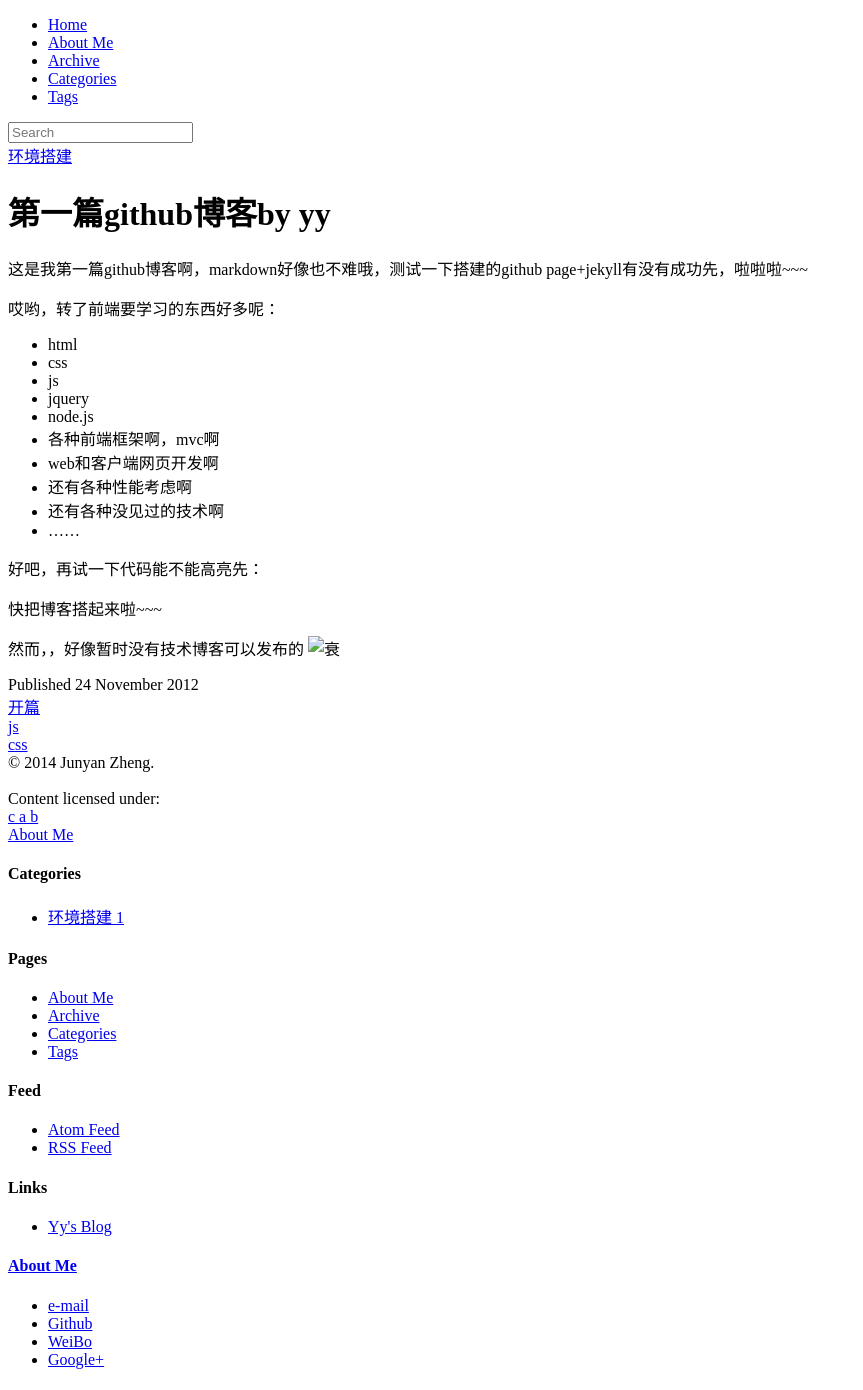
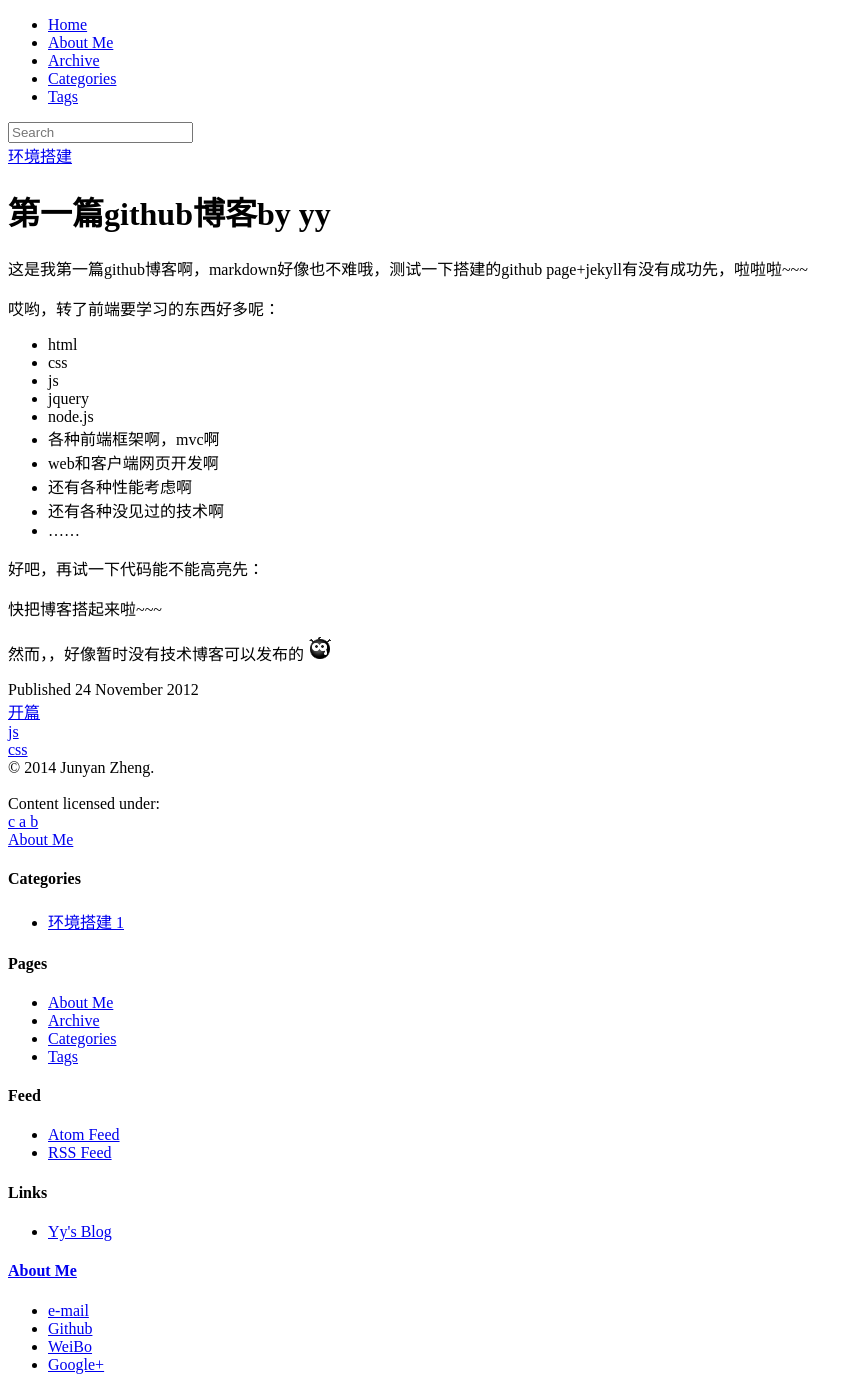
Before and after one commit to junzijunzi/junzijunzi.github.io, a Jekyll site: the page built from _posts/2012-11-24-c_on_firstblog.md, in a window 1280 px wide. Shown: the whole page, without its empty margins (0-863 px from the left). Built offline with Jekyll 4.4.1, drawn with Linux system fonts in a browser that asks for light colours; nearby versions of some CDN libraries; library files that are not in the unit come from our copies; comment, search, counter and statistics services are not loaded.

Commit message:
'图片不显示bug修复'

```diff
--- a/_posts/2012-11-24-c_on_firstblog.md
+++ b/_posts/2012-11-24-c_on_firstblog.md
@@ -27,4 +27,4 @@ tags: [开篇, js, css]
 
 快把博客搭起来啦~~~
 
-然而，，好像暂时没有技术博客可以发布的 ![衰](/assets/themes/Snail/img/blog/环境搭建/shuai_qq.png "Title")
+然而，，好像暂时没有技术博客可以发布的 ![衰](/assets/blog/环境搭建/img/shuai_qq.png "Title")
```
Also changed, not shown: assets/blog/环境搭建/img/shuai_qq.png (renamed from assets/blog/环境搭建/shuai_qq.png), 1 other file.
